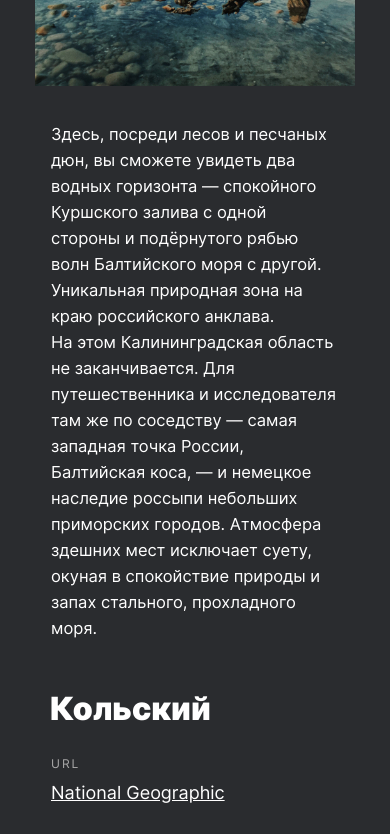
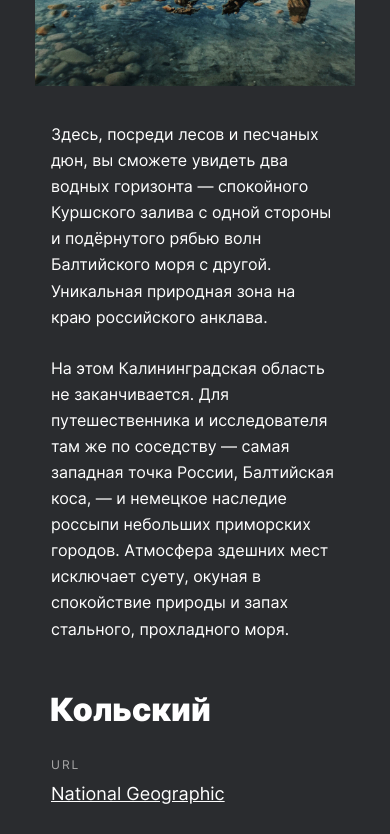
Before and after one commit to ZulfiyaRakaeva/russian-travel, a plain HTML site: page index.html in a window 390 px wide. Shown: the part 4500-5334 px from the top of the page. Drawn offline with Linux system fonts and the light colour scheme.

Commit message:
fix issue 16.05.2022

```diff
--- a/blocks/footer/footer.css
+++ b/blocks/footer/footer.css
@@ -2,6 +2,7 @@
   margin-top: 92px;
   display: flex;
   justify-content: space-between;
+  padding-bottom: 24px;
 }
 
 @media screen and (max-width: 984px) {
@@ -14,5 +15,6 @@
   .footer {
     margin-top: 64px;
     flex-direction: column;
+    padding-bottom: 0;
   }
 }
--- a/blocks/place/__paragraph/place__paragraph.css
+++ b/blocks/place/__paragraph/place__paragraph.css
@@ -15,14 +15,14 @@
 @media screen and (max-width: 984px) {
   .place__paragraph {
     font-size: 16px;
-    line-height: 26px;
+    line-height: 163%;
     padding-top: 25px;
   }
 }
 
 @media screen and (max-width: 680px) {
   .place__paragraph {
-    padding: 0 16px;
-    font-size: 16.5px;
+    padding: 25px 16px 0;
+    font-size: 16px;
   }
 }
```
